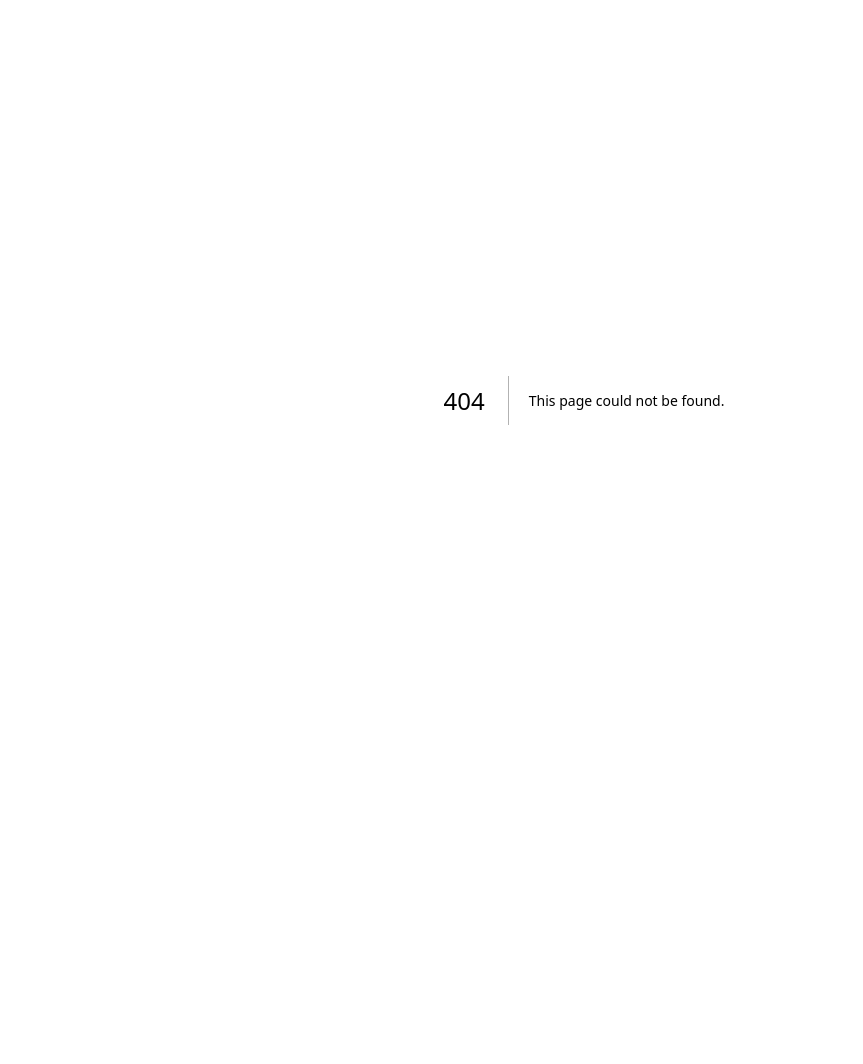
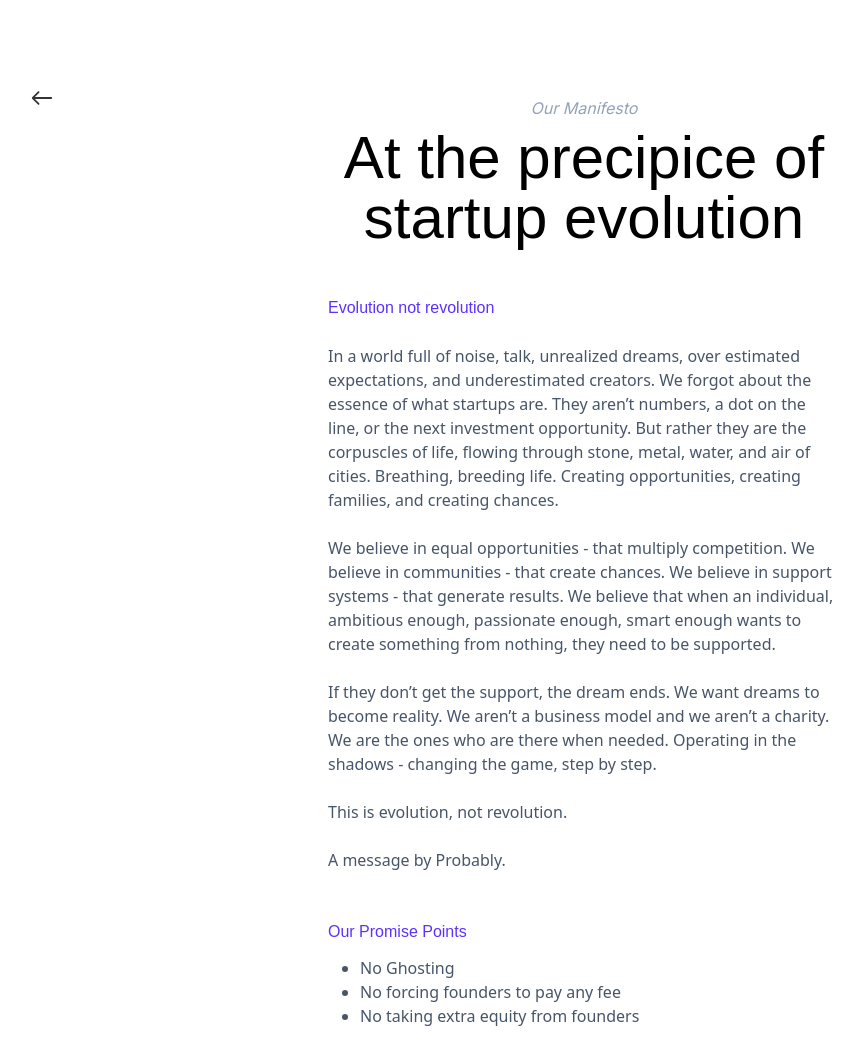
Before and after one commit to Probably-xyz/gallery, a Next.js app: page /manifesto in a window 1280 px wide. Before the commit this address had no page. Shown: the top 1064 px of the page, without its empty margins (56-919 px from the left). Before the commit the page ends 800 px from the top, so only its background shows below. Built offline with nearby package versions, Linux system fonts and the light colour scheme; a web font is replaced by a local one.

Commit message:
blog-test

```diff
--- /dev/null
+++ b/app/blogAdmin/[[...index]]/page.tsx
@@ -0,0 +1,13 @@
+"use client"
+
+import React from 'react'
+import {NextStudio} from "next-sanity/studio"
+import config from "@/sanity.config"
+
+const AdminPage = () => {
+  return (
+    <NextStudio config={config}/>
+  )
+}
+
+export default AdminPage
--- /dev/null
+++ b/app/manifesto/page.tsx
@@ -0,0 +1,56 @@
+"use client"
+
+import React from 'react'
+import {Main, Sub} from "@/styles/fonts"
+import { MainFooter, MainNav } from '@/components/nav.component';
+import { IoIosArrowRoundBack } from 'react-icons/io';
+import { useRouter } from "next/navigation";
+
+
+
+const Manifesto = () => {
+    const router = useRouter()
+
+  return (
+    <div>
+    <IoIosArrowRoundBack className="text-4xl text-prbly-dark cursor-pointer top-20 left-20 fixed" onClick={() => router.back()}/>
+    <div className="py-24">
+    <div className="max-w-screen-2xl flex flex-col">
+        <div className="mx-auto">
+            <p className="text-slate-400 italic font-normal text-center" style={Sub.style}> Our Manifesto </p>
+            <h1 className="text-6xl text-center mt-2 font-medium" style={Main.style}> At the precipice of <br/> startup evolution </h1>
+        </div>
+
+        <div className=" w-2/5 mx-auto pt-12">
+            <h1 className="text-left text-prbly-accent font-medium text-base" style={Main.style}> Evolution not revolution </h1>
+            <p className="mt-6 text-base font-light text-slate-600">In a world full of noise, talk, unrealized dreams, over estimated expectations, and underestimated creators. We forgot about the essence of what startups are. They aren’t numbers, a dot on the line, or the next investment opportunity. But rather they are the corpuscles of life, flowing through stone, metal, water, and air of cities. Breathing, breeding life. Creating opportunities, creating families, and creating chances. <br/> <br/>
+
+            We believe in equal opportunities - that multiply competition. We believe in communities - that create chances. We believe in support systems - that generate results. We believe that when an individual, ambitious enough, passionate enough, smart enough wants to create something from nothing, they need to be supported. <br/> <br/>
+
+            If they don’t get the support, the dream ends. We want dreams to become reality. We aren’t a business model and we aren’t a charity. We are the ones who are there when needed. Operating in the shadows - changing the game, step by step. <br/> <br />
+
+            This is evolution, not revolution.
+            <br/> <br/>
+
+            A message by Probably.
+            </p>
+        </div>
+
+
+        <div className=" w-2/5 mx-auto pt-12">
+            <h1 className="text-left text-prbly-accent font-medium text-base" style={Main.style}> Our Promise Points </h1>
+            <ul className="list-disc mt-3 ml-8">
+                <li className="text-base font-light text-slate-600">No Ghosting</li>
+                <li className="text-base font-light text-slate-600">No forcing founders to pay any fee</li>
+                <li className="text-base font-light text-slate-600">No taking extra equity from founders</li>
+            </ul>
+        </div>
+
+    </div>
+    </div>
+    </div>
+
+  )
+}
+
+export default Manifesto
--- a/components/nav.component.tsx
+++ b/components/nav.component.tsx
@@ -115,6 +115,14 @@ export const MainFooter = () => {
               <span> Twitter </span>
             </a>
           </li>
+          <li className="content__item">
+            <Link
+              style={Sub.style}
+              className="link link--elara text-base text-prbly-black font-light"
+              href="/manifesto">
+              <span> Manifesto </span>
+            </Link>
+          </li>
         </ul>
       </div>
     </footer>
--- a/package.json
+++ b/package.json
@@ -35,6 +35,7 @@
     "next": "13.4.4",
     "next-auth": "^4.22.1",
     "next-email": "^1.0.0",
+    "next-sanity": "^5.1.1",
     "nodemailer": "^6.9.3",
     "postcss": "8.4.24",
     "react": "18.2.0",
@@ -44,6 +45,7 @@
     "react-hot-toast": "^2.4.1",
     "react-icons": "^4.9.0",
     "resend": "^0.15.1",
+    "sanity": "^3.14.1",
     "tailwind-merge": "^1.13.0",
     "tailwindcss": "3.3.2",
     "typescript": "5.1.3",
```
Also changed, not shown: sanity.config.ts (added, +17 -0 lines), sanity/schemas/project-schema.ts (added, +67 -0 lines), 1 other file (tests, documents, lock files or other folders).
